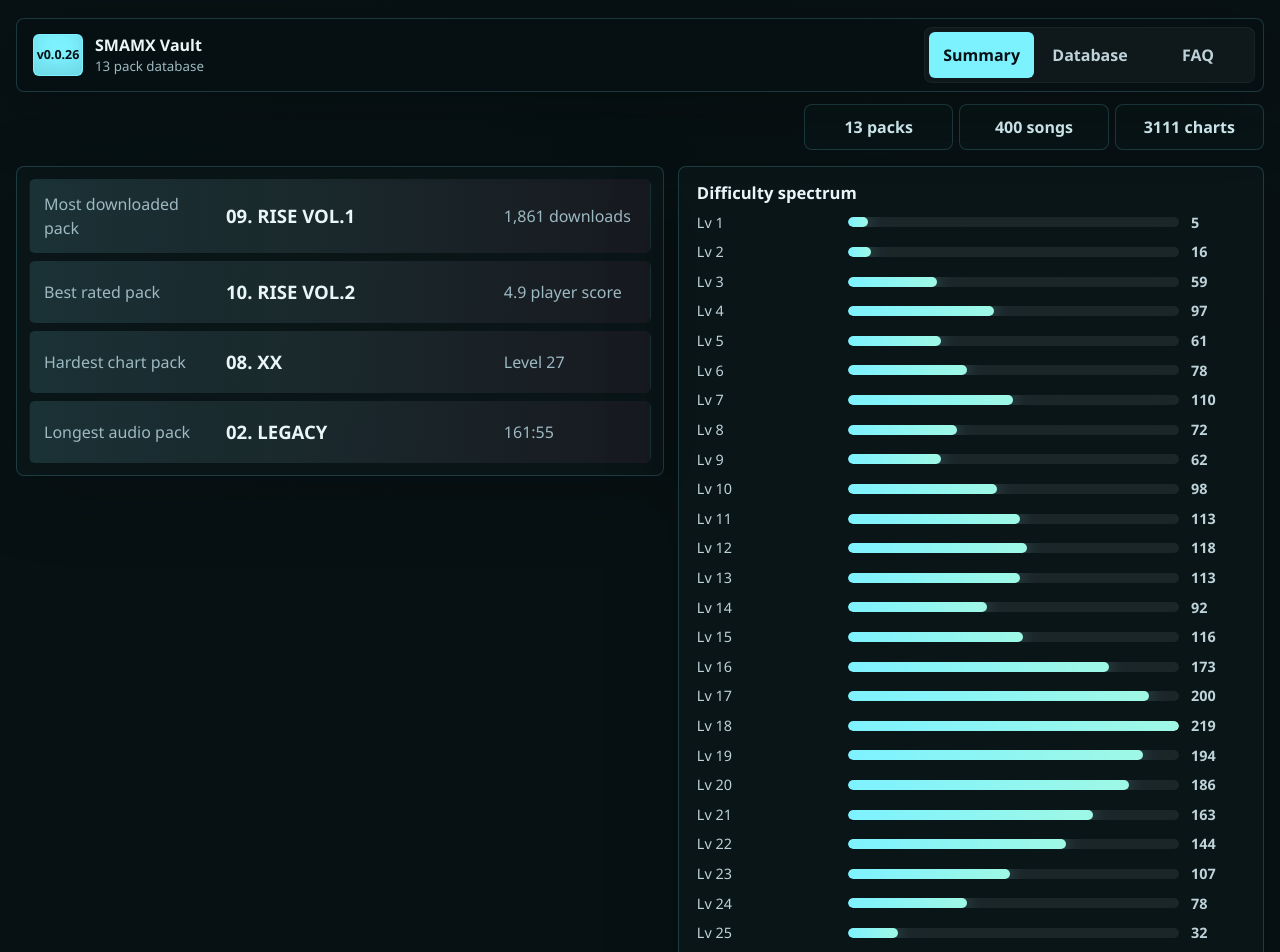
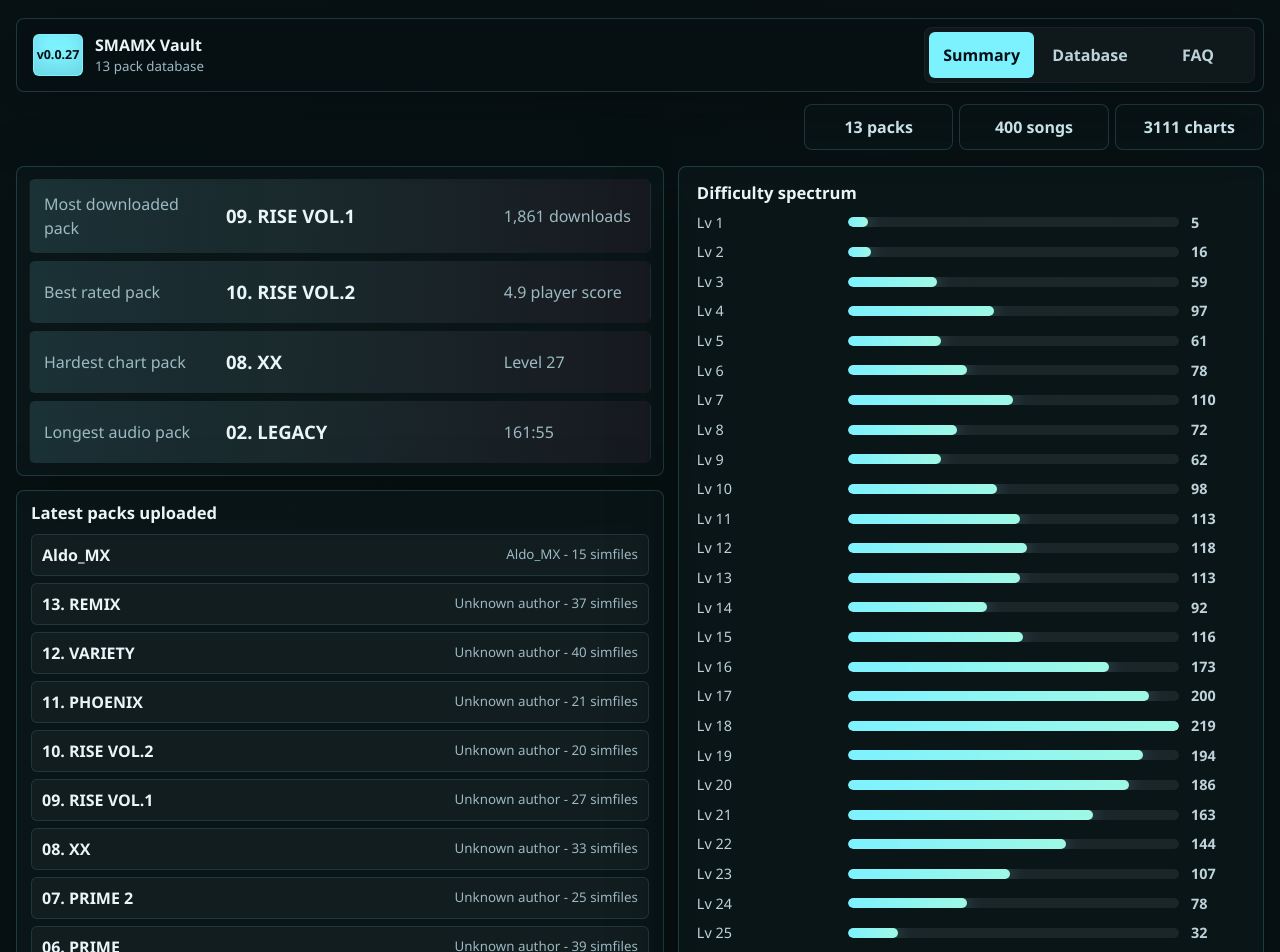
Before and after one commit to r3dthr33/sma-ziphub, a React (Vite) app: page / in a window 1280 px wide. Shown: the top 952 px of the page. Built offline with nearby package versions, Linux system fonts and the light colour scheme.

Commit message:
Add latest packs and split chart credits

```diff
--- a/src/App.tsx
+++ b/src/App.tsx
@@ -78,7 +78,7 @@ function App() {
       <header className="topbar">
         <button className="brand-lockup" onClick={() => setActiveSection("summary")} type="button">
           <span className="brand-mark">
-            <strong>v0.0.26</strong>
+            <strong>v0.0.27</strong>
           </span>
           <span>
             <strong>SMAMX Vault</strong>
@@ -177,9 +177,11 @@ function Summary({
       value: formatDuration(stats.longestAudio.duration),
     },
   ];
+  const latestPacks = [...packs].slice(-10).reverse();
 
   return (
     <section className="summary-grid page-section">
+      <div className="summary-column">
         <div className="metrics-ladder">
           {highlights.map((highlight) => (
             <button className="metric-row" key={highlight.label} onClick={() => onOpenPack(highlight.pack.id)} type="button">
@@ -188,6 +190,21 @@ function Summary({
               <em>{highlight.value}</em>
             </button>
           ))}
+        </div>
+
+        <div className="latest-pack-list">
+          <h2>Latest packs uploaded</h2>
+          <div>
+            {latestPacks.map((pack) => (
+              <button key={pack.id} onClick={() => onOpenPack(pack.id)} type="button">
+                <span>{pack.name}</span>
+                <small>
+                  {pack.author} - {pack.songs.length} simfiles
+                </small>
+              </button>
+            ))}
+          </div>
+        </div>
       </div>
 
       <div className="chart-stack">
@@ -575,7 +592,8 @@ function SimfileRow({ song }: { song: SongRecord }) {
             <span className="simfile-chart" key={`${song.id}-${chart.style}-${chart.label}-${chart.level}-${index}`}>
               <strong>Lv {chart.level}</strong>
               <span>{chart.label}</span>
-              <small>{chart.style} - {chart.stepmaker}</small>
+              <small>{chart.style}</small>
+              <em>{chart.stepmaker}</em>
             </span>
           ))}
         </div>
--- a/src/styles.css
+++ b/src/styles.css
@@ -218,6 +218,7 @@ h2 {
 }
 
 .metrics-ladder,
+.latest-pack-list,
 .chart-stack,
 .filter-panel,
 .song-wheel,
@@ -228,6 +229,11 @@ h2 {
   border-radius: var(--radius);
   background: var(--panel);
   box-shadow: 0 18px 72px rgba(0, 0, 0, 0.24);
+}
+
+.summary-column {
+  display: grid;
+  gap: 14px;
 }
 
 .metrics-ladder {
@@ -285,6 +291,61 @@ h2 {
   line-height: 1.08;
   text-overflow: ellipsis;
   white-space: nowrap;
+}
+
+.latest-pack-list {
+  display: grid;
+  gap: 12px;
+  padding: 14px;
+}
+
+.latest-pack-list h2 {
+  margin: 0;
+  color: var(--text);
+  font-size: 1.04rem;
+}
+
+.latest-pack-list > div {
+  display: grid;
+  gap: 7px;
+}
+
+.latest-pack-list button {
+  display: grid;
+  grid-template-columns: minmax(0, 1fr) minmax(120px, auto);
+  gap: 10px;
+  align-items: center;
+  min-height: 42px;
+  padding: 8px 10px;
+  border: 1px solid rgba(125, 242, 255, 0.12);
+  border-radius: 6px;
+  background: rgba(255, 255, 255, 0.035);
+  color: inherit;
+  font: inherit;
+  text-align: left;
+}
+
+.latest-pack-list button:hover,
+.latest-pack-list button:focus-visible {
+  border-color: var(--line-strong);
+  background: rgba(125, 242, 255, 0.075);
+}
+
+.latest-pack-list span,
+.latest-pack-list small {
+  overflow: hidden;
+  text-overflow: ellipsis;
+  white-space: nowrap;
+}
+
+.latest-pack-list span {
+  color: var(--text);
+  font-weight: 900;
+}
+
+.latest-pack-list small {
+  color: var(--muted);
+  text-align: right;
 }
 
 .chart-stack {
@@ -831,7 +892,7 @@ select option {
 
 .simfile-chart {
   display: grid;
-  grid-template-columns: 72px minmax(0, 1fr) 150px;
+  grid-template-columns: 72px minmax(0, 1fr) 112px minmax(120px, 0.7fr);
   gap: 10px;
   align-items: center;
   min-height: 34px;
@@ -851,11 +912,17 @@ select option {
   white-space: nowrap;
 }
 
-.simfile-chart small {
+.simfile-chart small,
+.simfile-chart em {
   color: var(--muted);
+  font-style: normal;
   overflow: hidden;
   text-overflow: ellipsis;
   white-space: nowrap;
+}
+
+.simfile-chart em {
+  color: var(--muted-strong);
 }
 
 .group-strip {
@@ -1129,6 +1196,15 @@ details p {
     min-height: 0;
   }
 
+  .latest-pack-list button {
+    grid-template-columns: 1fr;
+    gap: 2px;
+  }
+
+  .latest-pack-list small {
+    text-align: left;
+  }
+
   .level-row,
   .style-row {
     grid-template-columns: minmax(86px, 0.5fr) minmax(92px, 1fr) 42px;
@@ -1243,15 +1319,16 @@ details p {
   }
 
   .simfile-chart {
-    grid-template-columns: 54px minmax(0, 1fr);
+    grid-template-columns: 54px minmax(0, 1fr) 72px minmax(72px, 0.72fr);
     gap: 6px;
     min-height: 32px;
     padding: 7px 8px;
     font-size: 0.8rem;
   }
 
-  .simfile-chart small {
-    grid-column: 2;
+  .simfile-chart small,
+  .simfile-chart em {
+    font-size: 0.72rem;
   }
 
   .title-qr {
```
Also changed, not shown: 5 other files (tests, documents, lock files or other folders). Lines whose indentation alone changed are shown as unchanged.
